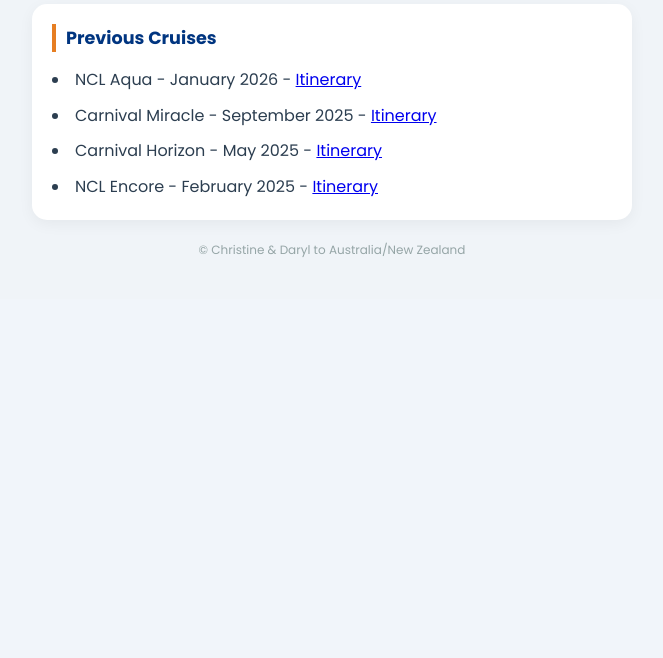
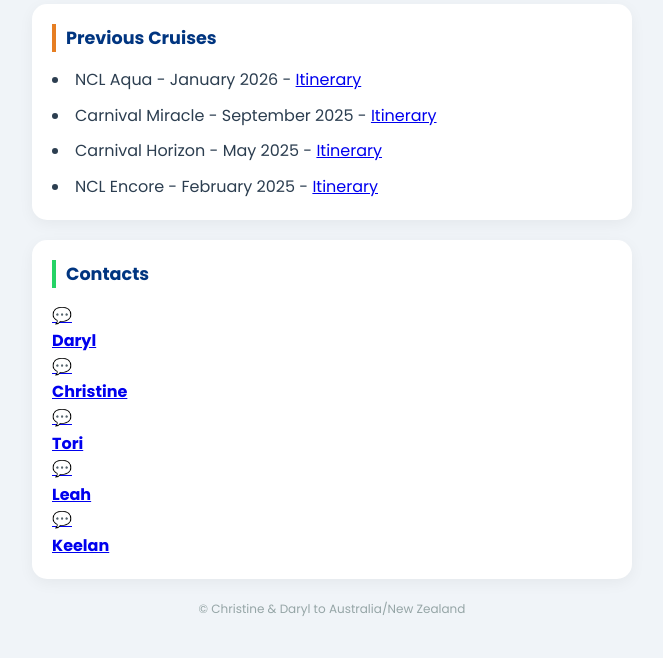
Before and after one commit to scotsman88/mcintosh-cruise, a PHP site: page / in a window 1280 px wide. Shown: the part 2172-2830 px from the top of the page, without its empty margins (308-971 px from the left). Before the commit the page ends 2429 px from the top, so only its background shows below. Run offline with PHP 8.4, Linux system fonts and the light colour scheme.

Commit message:
Add files via upload

```diff
--- a/index.html
+++ b/index.html
@@ -209,7 +209,7 @@
             <details>
                 <summary>March 21st-23rd: Sydney</summary>
                 <div class="details-content">
-                    <p> Sightseeing</p>
+                    <p> Sightseeing<br>Blue Mountain Tour</p>
                     <div class="info-links">
                         <a href="https://www.accuweather.com/en/au/sydney/22889/weather-forecast/22889?city=sydney" target="_blank">Sydney Weather</a>
 						<a href="https://maps.app.goo.gl/Uy7MYtoJEv9Wz2nM7">Hotel - YHA Sydney Harbour</a><br>
@@ -285,10 +285,10 @@
 			<details>
                 <summary>April 2nd: Sydney</summary>
                 <div class="details-content">
-                    <p> Sightseeing</p>
+                    <p>Sightseeing</p>
                     <div class="info-links">
-                        <a href="https://www.accuweather.com/en/au/sydney/22889/weather-forecast/22889?city=sydney" target="_blank">Sydney Weather</a>
-						<a href="https://maps.app.goo.gl/Uy7MYtoJEv9Wz2nM7">Hotel - YHA Sydney Harbour</a><br>
+                        <a href="https://www.accuweather.com/en/au/sydney/22889/weather-forecast/22889?city=sydney">Sydney Weather</a>
+						<a href="https://maps.app.goo.gl/Uy7MYtoJEv9Wz2nM7">Hotel - YHA Sydney Harbour</a>
                     </div>
                 </div>
             </details>
@@ -319,6 +319,43 @@
     </section>
     </main>
 
+	<div class="container">
+    <div class="card">
+        <h2 style="border-left-color: #25D366;">Contacts</h2>
+        <div class="whatsapp-grid">
+            <a href="https://wa.me/6138580084" class="wa-btn" target="_blank">
+                <span class="wa-icon">💬</span>
+                <div class="wa-info">
+                    <strong>Daryl</strong>
+                </div>
+            </a>
+            <a href="https://wa.me/6138980151" class="wa-btn" target="_blank">
+                <span class="wa-icon">💬</span>
+                <div class="wa-info">
+                    <strong>Christine</strong>
+                </div>
+            </a>
+			 <a href="https://wa.me/6135812176" class="wa-btn" target="_blank">
+                <span class="wa-icon">💬</span>
+                <div class="wa-info">
+                    <strong>Tori</strong>
+                </div>
+            </a>
+            <a href="https://wa.me/3432622176" class="wa-btn" target="_blank">
+                <span class="wa-icon">💬</span>
+                <div class="wa-info">
+                    <strong>Leah</strong>
+                </div>
+            </a>
+            <a href="https://wa.me/3432022187" class="wa-btn" target="_blank">
+                <span class="wa-icon">💬</span>
+                <div class="wa-info">
+                    <strong>Keelan</strong>
+                </div>
+            </a>
+        </div>
+    </div>
+	</div>
 
     <footer>
         <p>&copy; Christine & Daryl to Australia/New Zealand</p>
```
Also changed, not shown: style.css (+77 -0 lines).
